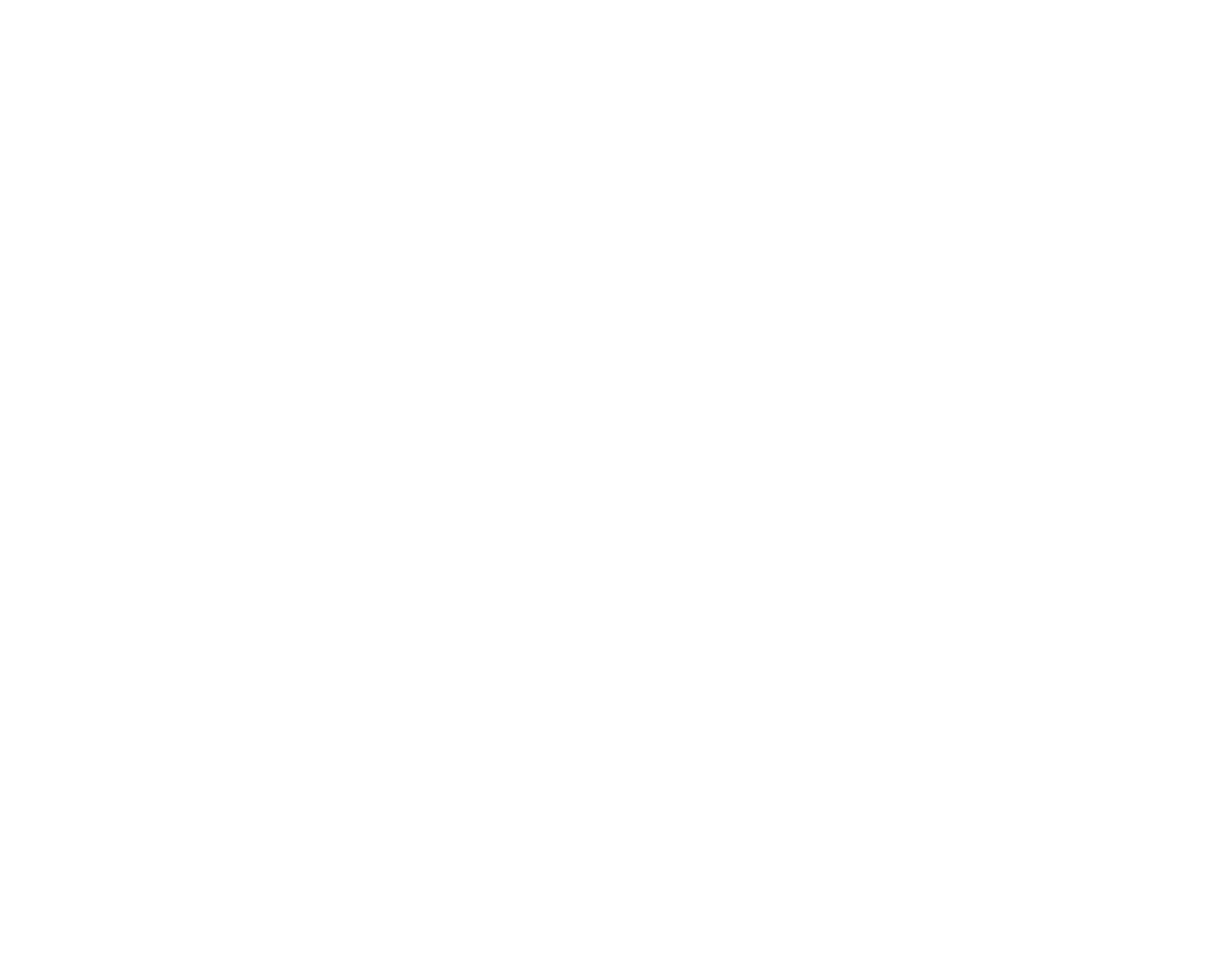
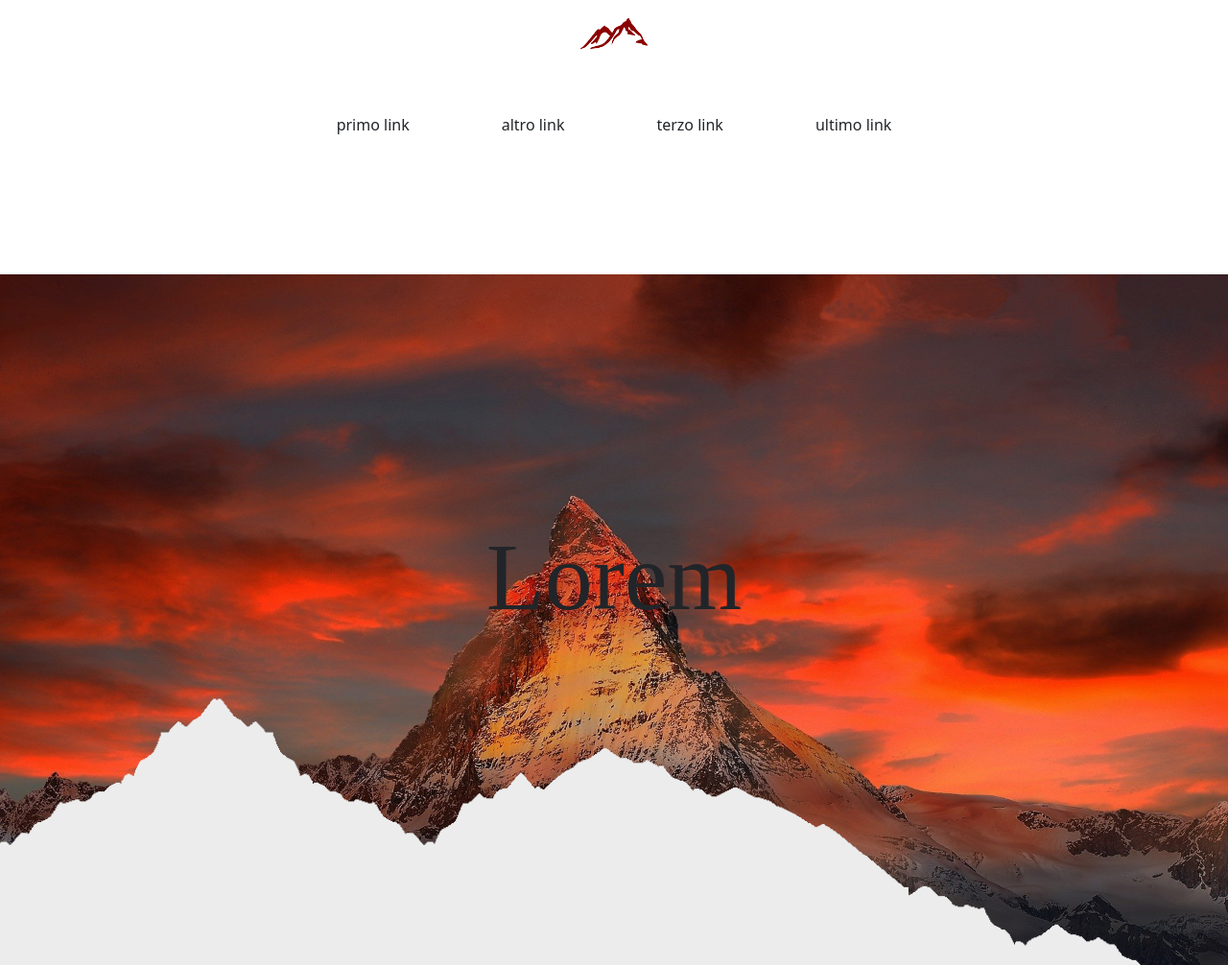
Before and after one commit to vincenzomanco/vincenzomanco-progettored, a plain HTML site: page index.html in a window 1280 px wide. Shown: the whole page at 96% size. Before the commit the page ends 800 px from the top, so only its background shows below. Drawn offline with nearby package versions, Linux system fonts and the light colour scheme.

Commit message:
completato nav e header

```diff
--- a/index.html
+++ b/index.html
@@ -1,11 +1,45 @@
-<!DOCTYPE html>
+<!doctype html>
 <html lang="en">
 <head>
-    <meta charset="UTF-8">
-    <meta name="viewport" content="width=device-width, initial-scale=1.0">
-    <title>Document</title>
+    <meta charset="utf-8">
+    <meta name="viewport" content="width=device-width, initial-scale=1">
+    <title>Bootstrap demo</title>
+    <link href="https://cdn.jsdelivr.net/npm/bootstrap@5.3.2/dist/css/bootstrap.min.css" rel="stylesheet" integrity="sha384-T3c6CoIi6uLrA9TneNEoa7RxnatzjcDSCmG1MXxSR1GAsXEV/Dwwykc2MPK8M2HN" crossorigin="anonymous">
+    <link rel="stylesheet" href="style.css">
 </head>
 <body>
+    <nav>
+        <div class="d-flex justify-content-center">
+            <img class="imgcustom d-flex" src="./media/logo.png" alt="">
 
+        </div>
+        <div class="container">
+            <div class="row">
+                <div class="">
+                    <ul class="d-flex justify-content-center list-unstyled h-100">
+                        <li class="m-5">primo link</li>
+                        <li class="m-5">altro link</li>
+                        <li class="m-5">terzo link</li>
+                        <li class="m-5">ultimo link</li>
+                    </ul>
+
+                </div>
+
+            </div>
+        </div>
+        <header class="headercustom d-flex justify-content-center align-items-center">
+        <h1 class="fontcustom">Lorem</h1>
+
+
+
+
+
+    </header>
+
+
+
+
+</nav>
+<script src="https://cdn.jsdelivr.net/npm/bootstrap@5.3.2/dist/js/bootstrap.bundle.min.js" integrity="sha384-C6RzsynM9kWDrMNeT87bh95OGNyZPhcTNXj1NW7RuBCsyN/o0jlpcV8Qyq46cDfL" crossorigin="anonymous"></script>
 </body>
 </html>
--- a/style.css
+++ b/style.css
@@ -0,0 +1,24 @@
+.imgcustom {
+    height: 70px;
+    width: 70px;
+
+
+}
+
+
+.headercustom {
+    height: 100vh;
+    width: 100%;
+    background-image: url(./media/mountains2.png),url(./media/switzerland-862870_1920.jpg);
+    background-repeat: no-repeat;
+    background-position: bottom;
+    background-size:contain;
+
+
+}
+
+.fontcustom {
+    font-size: 100px;
+    font-family: 'Times New Roman', Times, serif;
+    color:darkred, #C67F7F, #ececec ;
+}
```
Also changed, not shown: media/fog.jpg (added), media/klipartz.com (12).png (added), media/klipartz.com (16).png (added), media/landscape-975091_1920.jpg (added), media/logo.png (added), media/mountain-547363_1920.jpg (added), media/mountains.png (added), media/mountains2.png (added), media/other.png (added), media/single.png (added), media/switzerland-862870_1920.jpg (added), media/trees.png (added), media/trees2.png (added), readme.txt (added), 2 other files.
